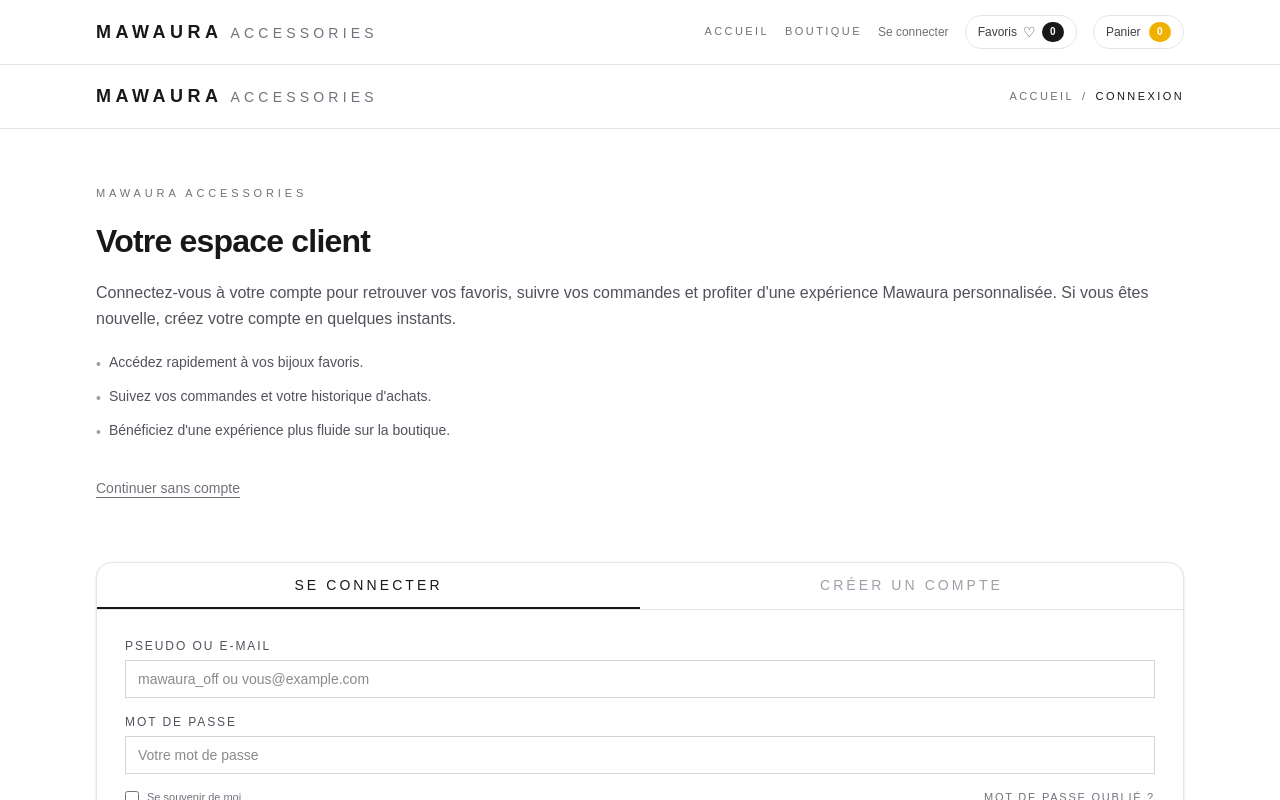
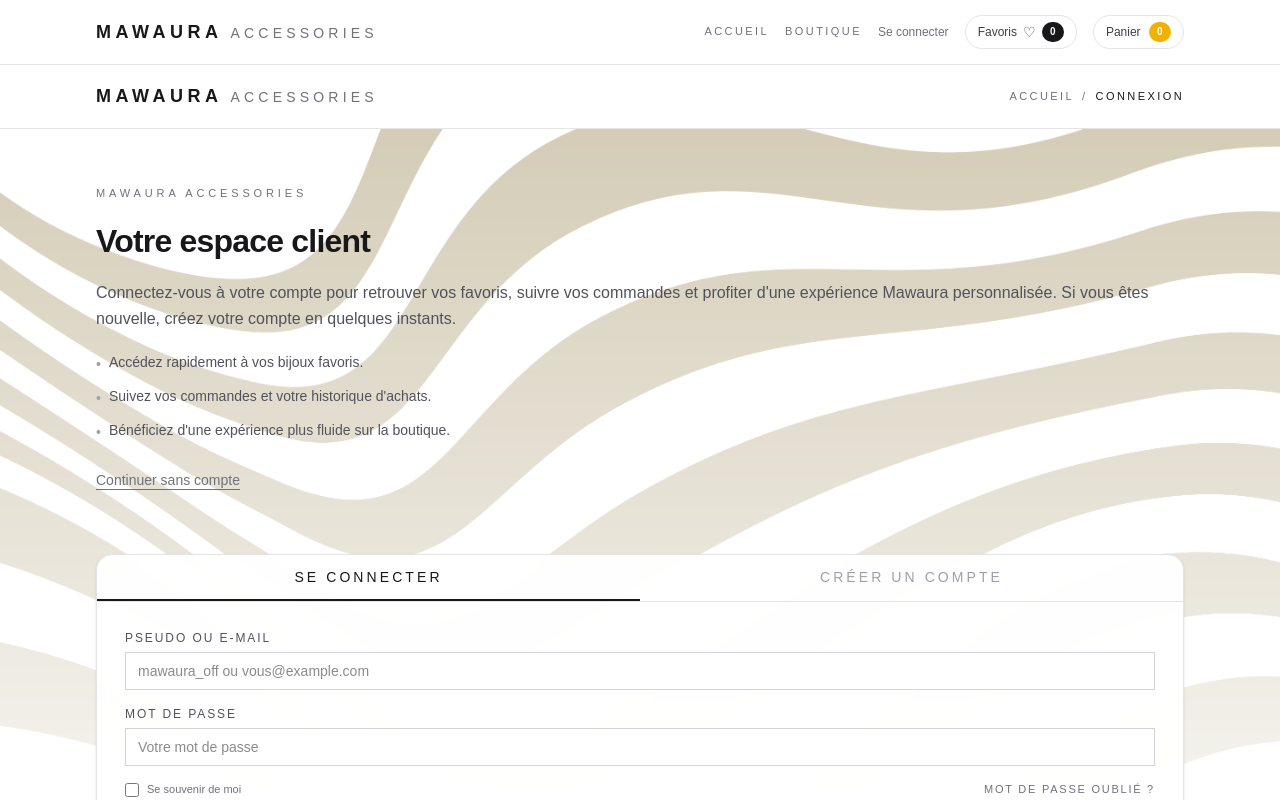
Before and after one commit to TraoreAmadou/mawaura-shop, a Next.js app: page /connexion in a window 1280 px wide. Shown: the top 800 px of the page. Built offline with nearby package versions, Linux system fonts and the light colour scheme.

Commit message:
ajoute d'un autre image page de connexion

```diff
--- a/src/app/connexion/page.tsx
+++ b/src/app/connexion/page.tsx
@@ -2,6 +2,7 @@
 
 import React, { useState } from "react";
 import Link from "next/link";
+import Image from "next/image";
 
 type Tab = "login" | "register";
 
@@ -10,20 +11,18 @@
 
   const handleLoginSubmit = (event: React.FormEvent<HTMLFormElement>) => {
     event.preventDefault();
-    // Plus tard : appel à l’API d’auth
     alert("Connexion : fonctionnalité en cours de développement ✨");
   };
 
   const handleRegisterSubmit = (event: React.FormEvent<HTMLFormElement>) => {
     event.preventDefault();
-    // Plus tard : appel à l’API d’inscription
     alert("Création de compte : fonctionnalité en cours de développement ✨");
   };
 
   return (
     <main className="min-h-screen bg-white text-zinc-900">
       {/* Bandeau haut très minimal */}
-      <header className="border-b border-zinc-200 bg-white">
+      <header className="border-b border-zinc-200 bg-white relative z-20">
         <div className="max-w-6xl mx-auto px-4 sm:px-6 lg:px-8 h-16 flex items-center justify-between gap-3">
           <Link href="/" className="flex items-baseline gap-2">
             <span className="text-base sm:text-lg font-semibold tracking-[0.25em] uppercase text-zinc-900">
@@ -43,11 +42,27 @@
         </div>
       </header>
 
-      {/* Contenu principal */}
-      <section className="min-h-[calc(100vh-4rem)] flex items-center">
+      {/* Contenu principal avec IMAGE DE FOND */}
+      <section className="relative min-h-[calc(100vh-4rem)] flex items-stretch">
+        {/* Image de fond */}
+        <div className="absolute inset-0">
+          <Image
+            src="/image_connexion2.png"
+            alt="Connexion à votre compte Mawaura"
+            fill
+            className="object-cover"
+            sizes="100vw"
+          />
+        </div>
+
+        {/* Voile léger pour lisibilité (mais on voit toujours l'image) */}
+        <div className="absolute inset-0 bg-white/70" />
+
+        {/* Contenu centré */}
+        <div className="relative z-10 w-full">
           <div className="w-full max-w-6xl mx-auto px-4 sm:px-6 lg:px-8 py-10 sm:py-14">
             <div className="grid gap-10 lg:gap-16 md:grid-cols-[1.1fr,0.9fr] items-start">
-            {/* Colonne gauche : branding / texte */}
+              {/* COLONNE GAUCHE : branding + texte */}
               <div className="space-y-5">
                 <p className="tracking-[0.35em] uppercase text-[11px] text-zinc-500">
                   MAWAURA ACCESSORIES
@@ -77,7 +92,7 @@
                   </div>
                 </div>
 
-              <div className="pt-4 text-xs sm:text-sm text-zinc-500">
+                <div className="pt-2 text-xs sm:text-sm text-zinc-500">
                   <Link
                     href="/boutique"
                     className="underline underline-offset-4 hover:text-zinc-900"
@@ -87,8 +102,8 @@
                 </div>
               </div>
 
-            {/* Colonne droite : bloc connexion / inscription */}
-            <div className="border border-zinc-200 rounded-2xl shadow-sm bg-white">
+              {/* COLONNE DROITE : bloc connexion / inscription */}
+              <div className="border border-zinc-200 rounded-2xl shadow-sm bg-white/95 backdrop-blur-sm">
                 {/* Onglets en haut */}
                 <div className="flex border-b border-zinc-200 text-xs sm:text-sm">
                   <button
@@ -134,7 +149,7 @@
                           name="identifier"
                           type="text"
                           required
-                        className="w-full rounded-none border border-zinc-300 px-3 py-2 text-sm focus:outline-none focus:border-zinc-900"
+                          className="w-full rounded-none border border-zinc-300 px-3 py-2 text-sm focus:outline-none focus:border-zinc-900 bg-white"
                           placeholder="mawaura_off ou vous@example.com"
                         />
                       </div>
@@ -151,7 +166,7 @@
                           name="password"
                           type="password"
                           required
-                        className="w-full rounded-none border border-zinc-300 px-3 py-2 text-sm focus:outline-none focus:border-zinc-900"
+                          className="w-full rounded-none border border-zinc-300 px-3 py-2 text-sm focus:outline-none focus:border-zinc-900 bg-white"
                           placeholder="Votre mot de passe"
                         />
                       </div>
@@ -209,7 +224,7 @@
                             name="firstname"
                             type="text"
                             required
-                          className="w-full rounded-none border border-zinc-300 px-3 py-2 text-sm focus:outline-none focus:border-zinc-900"
+                            className="w-full rounded-none border border-zinc-300 px-3 py-2 text-sm focus:outline-none focus:border-zinc-900 bg-white"
                             placeholder="Mawa"
                           />
                         </div>
@@ -225,7 +240,7 @@
                             name="lastname"
                             type="text"
                             required
-                          className="w-full rounded-none border border-zinc-300 px-3 py-2 text-sm focus:outline-none focus:border-zinc-900"
+                            className="w-full rounded-none border border-zinc-300 px-3 py-2 text-sm focus:outline-none focus:border-zinc-900 bg-white"
                             placeholder="Traoré"
                           />
                         </div>
@@ -244,7 +259,7 @@
                             name="username"
                             type="text"
                             required
-                          className="w-full rounded-none border border-zinc-300 px-3 py-2 text-sm focus:outline-none focus:border-zinc-900"
+                            className="w-full rounded-none border border-zinc-300 px-3 py-2 text-sm focus:outline-none focus:border-zinc-900 bg-white"
                             placeholder="mawaura_off"
                           />
                         </div>
@@ -260,7 +275,7 @@
                             name="birthdate"
                             type="date"
                             required
-                          className="w-full rounded-none border border-zinc-300 px-3 py-2 text-sm focus:outline-none focus:border-zinc-900"
+                            className="w-full rounded-none border border-zinc-300 px-3 py-2 text-sm focus:outline-none focus:border-zinc-900 bg-white"
                           />
                         </div>
                       </div>
@@ -277,7 +292,7 @@
                             id="register-email"
                             name="email"
                             type="email"
-                          className="w-full rounded-none border border-zinc-300 px-3 py-2 text-sm focus:outline-none focus:border-zinc-900"
+                            className="w-full rounded-none border border-zinc-300 px-3 py-2 text-sm focus:outline-none focus:border-zinc-900 bg-white"
                             placeholder="vous@example.com"
                           />
                         </div>
@@ -292,7 +307,7 @@
                             id="register-phone"
                             name="phone"
                             type="tel"
-                          className="w-full rounded-none border border-zinc-300 px-3 py-2 text-sm focus:outline-none focus:border-zinc-900"
+                            className="w-full rounded-none border border-zinc-300 px-3 py-2 text-sm focus:outline-none focus:border-zinc-900 bg-white"
                             placeholder="+33 6 12 34 56 78"
                           />
                         </div>
@@ -311,7 +326,7 @@
                             name="password"
                             type="password"
                             required
-                          className="w-full rounded-none border border-zinc-300 px-3 py-2 text-sm focus:outline-none focus:border-zinc-900"
+                            className="w-full rounded-none border border-zinc-300 px-3 py-2 text-sm focus:outline-none focus:border-zinc-900 bg-white"
                             placeholder="••••••••"
                           />
                         </div>
@@ -327,7 +342,7 @@
                             name="passwordConfirm"
                             type="password"
                             required
-                          className="w-full rounded-none border border-zinc-300 px-3 py-2 text-sm focus:outline-none focus:border-zinc-900"
+                            className="w-full rounded-none border border-zinc-300 px-3 py-2 text-sm focus:outline-none focus:border-zinc-900 bg-white"
                             placeholder="••••••••"
                           />
                         </div>
@@ -361,6 +376,7 @@
               </div>
             </div>
           </div>
+        </div>
       </section>
     </main>
   );
```
Also changed, not shown: public/image_connexion2.png (added). Lines whose indentation alone changed are shown as unchanged.
